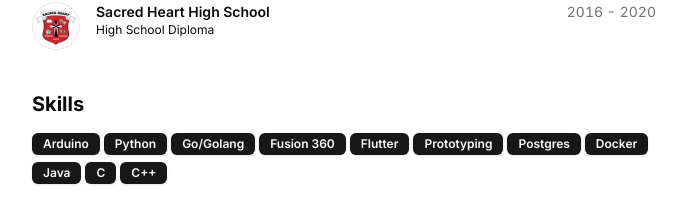
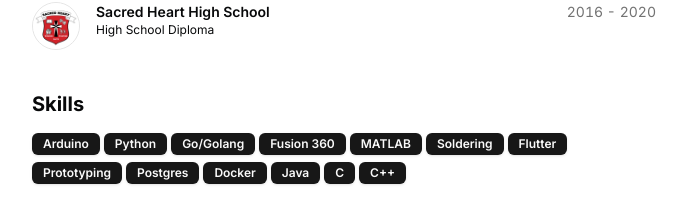
Before and after one commit to Jonesywolf/jonesywolf.github.io, a Next.js app: page / in a window 1280 px wide. Shown: the part 840-1060 px from the top of the page, without its empty margins (296-983 px from the left). Built offline with nearby package versions, Linux system fonts and the light colour scheme.

Commit message:
Added to skills section

```diff
--- a/src/data/resume.tsx
+++ b/src/data/resume.tsx
@@ -18,6 +18,8 @@ export const DATA = {
     "Python",
     "Go/Golang",
     "Fusion 360",
+    "MATLAB",
+    "Soldering",
     "Flutter",
     "Prototyping",
     "Postgres",
```
